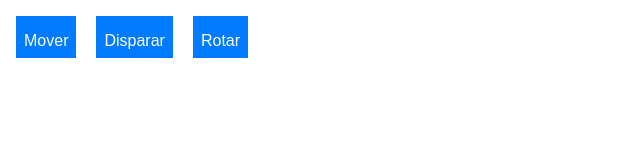
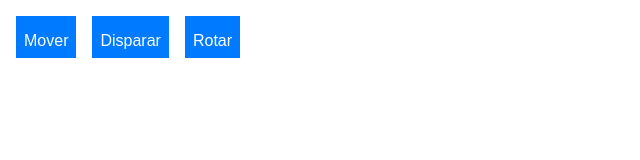
Before and after one commit to IsmaelManz26/tamagochis, a website with bundled scripts: page clienteConTableroFuncionando/index.html in a window 1280 px wide. Shown: the full height of the page, 0-640 px from the left. Built offline with nearby package versions, Linux system fonts and the light colour scheme; files whose address does not match are found by name.

Commit message:
Actualiza la interfaz y el controlador de juego
- Elimino la seccion de botones estáticos del HTML.
- Centralizo la creación dinamica de botones en UIv1.js con initControls.

```diff
--- a/clienteConTableroFuncionando/index.html
+++ b/clienteConTableroFuncionando/index.html
@@ -10,11 +10,11 @@
   <body>
     <div id="playerId"></div>
     <div id="board"></div>
-    <div id="controls">
+    <!-- <div id="controls">
       <button id="move-btn">Mover</button>
       <button id="shoot-btn">Disparar</button>
       <button id="rotate-btn">Rotar</button>
-    </div>
+    </div> -->
     <script type="module" src="./src/index.js"></script>
   </body>
 </html>
--- a/clienteConTableroFuncionando/src/UIv1.js
+++ b/clienteConTableroFuncionando/src/UIv1.js
@@ -6,6 +6,32 @@ export const UIv1 = UI_BUILDER.init();
 UIv1.initUI = () => {
   const base = document.getElementById(UIv1.uiElements.board);
   base.classList.add("board");
+
+  UIv1.initControls();
+};
+
+UIv1.initControls = () => {
+  let controls = document.getElementById("controls");
+  if (!controls) {
+    controls = document.createElement("div");
+    controls.id = "controls";
+    document.body.appendChild(controls);
+  }
+
+  const moveBtn = document.createElement("button");
+  moveBtn.id = "move-btn";
+  moveBtn.textContent = "Mover";
+  controls.appendChild(moveBtn);
+
+  const shootBtn = document.createElement("button");
+  shootBtn.id = "shoot-btn";
+  shootBtn.textContent = "Disparar";
+  controls.appendChild(shootBtn);
+
+  const rotateBtn = document.createElement("button");
+  rotateBtn.id = "rotate-btn";
+  rotateBtn.textContent = "Rotar";
+  controls.appendChild(rotateBtn);
 };
 
 UIv1.drawBoard = (board) => {
```
Also changed, not shown: clienteConTableroFuncionando/src/GameController.js (+12 -9 lines).
